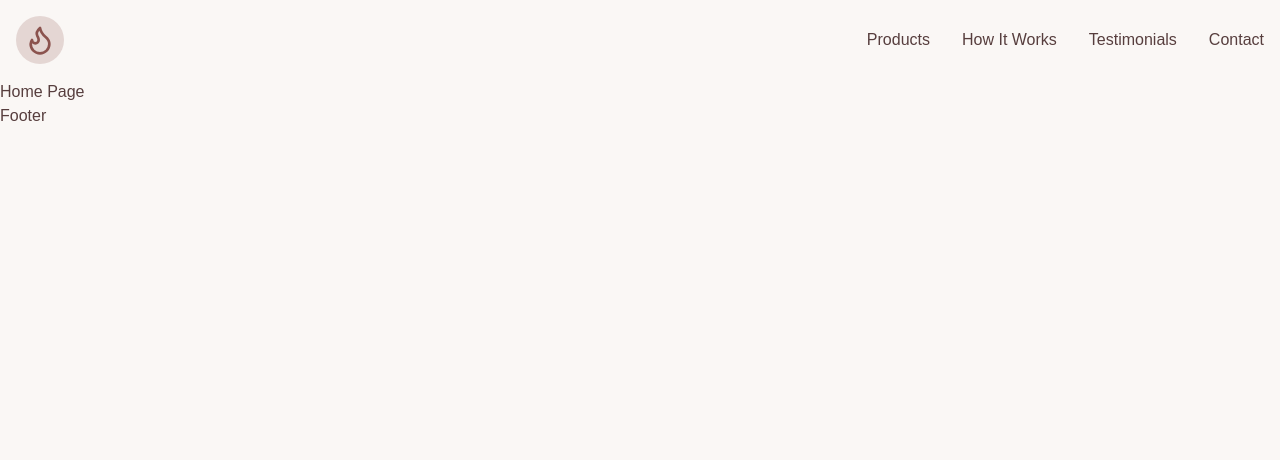
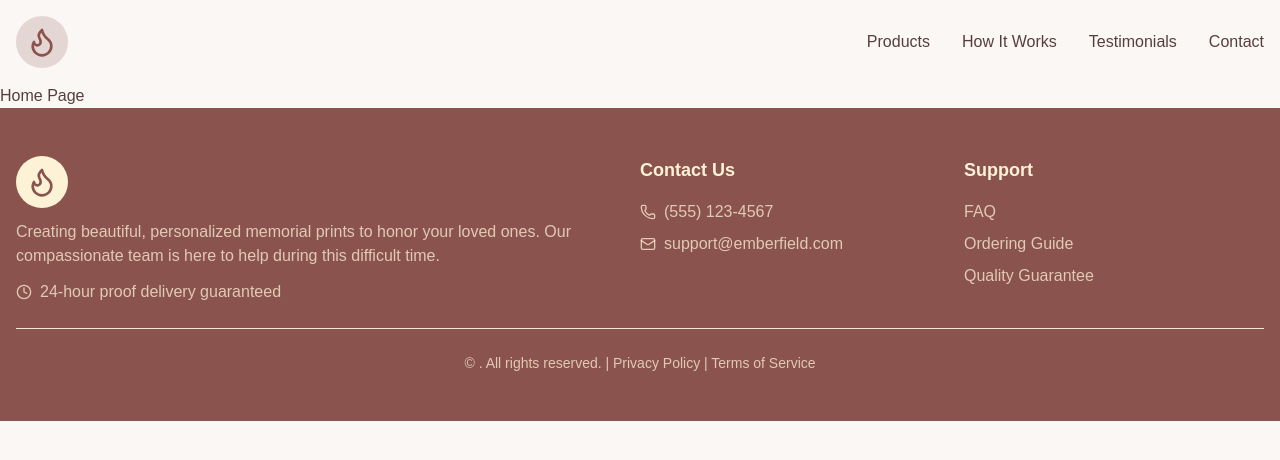
Before and after one commit to shayanameend/ember-frontend-v2, a Next.js app: page / in a window 1280 px wide. Shown: the top 460 px of the page. Built offline with nearby package versions, Linux system fonts and the light colour scheme; a web font is replaced by a local one.

Commit message:
feat: add Separator component; update Footer with contact and support sections

```diff
--- a/package.json
+++ b/package.json
@@ -12,6 +12,7 @@
   },
   "packageManager": "pnpm@10.12.4",
   "dependencies": {
+    "@radix-ui/react-separator": "^1.1.7",
     "@radix-ui/react-slot": "^1.2.3",
     "@stripe/react-stripe-js": "^3.7.0",
     "@stripe/stripe-js": "^7.4.0",
--- a/src/app/_components/logo.tsx
+++ b/src/app/_components/logo.tsx
@@ -5,14 +5,21 @@ interface LogoProps {
   isInverted?: boolean;
 }
 
-export function Logo({ isInverted: _ = false }: Readonly<LogoProps>) {
+export function Logo({ isInverted = false }: Readonly<LogoProps>) {
   return (
     <div className={cn("flex items-center gap-3")}>
-      <div className={cn("p-2 rounded-full bg-primary/20 text-primary")}>
+      <div
+        className={cn(
+          "p-2.5 rounded-full bg-primary/20 text-primary",
+          isInverted && "bg-secondary",
+        )}
+      >
         <FlameIcon className={cn("size-8")} />
       </div>
       <div className={cn("font-[--font-playfair-display]")}>
-        <h1 className={cn("text-4xl font-medium")}>
+        <h1
+          className={cn("text-4xl font-medium", isInverted && "text-secondary")}
+        >
           {process.env.NEXT_PUBLIC_APP_NAME}
         </h1>
         <p className={cn("font-medium")}>
--- a/src/app/_layout/footer.tsx
+++ b/src/app/_layout/footer.tsx
@@ -1,3 +1,75 @@
+import { Clock, MailIcon, PhoneIcon } from "lucide-react";
+import Link from "next/link";
+
+import { Separator } from "~/components/ui/separator";
+import { cn } from "~/lib/utils";
+import { Logo } from "../_components/logo";
+
+const contactItems = [
+  { href: "/", Icon: PhoneIcon, label: "(555) 123-4567" },
+  { href: "/", Icon: MailIcon, label: "support@emberfield.com" },
+];
+
+const supportItems = [
+  { href: "/", label: "FAQ" },
+  { href: "/", label: "Ordering Guide" },
+  { href: "/", label: "Quality Guarantee" },
+];
+
 export function Footer() {
-  return <footer>Footer</footer>;
+  return (
+    <footer className={cn("bg-primary text-secondary/75")}>
+      <div className={cn("max-w-7xl mx-auto px-4 py-12")}>
+        <div className={cn("flex flex-col md:flex-row gap-6")}>
+          <div className={cn("flex-[2] flex flex-col gap-3")}>
+            <Logo isInverted />
+            <p>
+              Creating beautiful, personalized memorial prints to honor your
+              loved ones. Our compassionate team is here to help during this
+              difficult time.
+            </p>
+            <p className={cn("flex items-center gap-2")}>
+              <Clock className={cn("size-4")} />
+              24-hour proof delivery guaranteed
+            </p>
+          </div>
+          <div className={cn("flex-1 flex flex-col gap-4")}>
+            <h3 className={cn("text-secondary text-lg font-bold")}>
+              Contact Us
+            </h3>
+            <ul className={cn("flex flex-col gap-2")}>
+              {contactItems.map((item) => (
+                <li
+                  key={item.label}
+                  className={cn("flex items-center gap-2 hover:text-secondary")}
+                >
+                  <item.Icon className={cn("size-4")} />
+                  <Link href={item.href}>{item.label}</Link>
+                </li>
+              ))}
+            </ul>
+          </div>
+          <div className={cn("flex-1 flex flex-col gap-4")}>
+            <h3 className={cn("text-secondary text-lg font-bold")}>Support</h3>
+            <ul className={cn("flex flex-col gap-2")}>
+              {supportItems.map((item) => (
+                <li
+                  key={item.label}
+                  className={cn("flex items-center gap-2 hover:text-secondary")}
+                >
+                  <Link href={item.href}>{item.label}</Link>
+                </li>
+              ))}
+            </ul>
+          </div>
+        </div>
+        <Separator className={cn("my-6")} />
+        <p className={cn("text-center text-sm")}>
+          © {process.env.NEXT_PUBLIC_APP_COPY_YEAR}{" "}
+          {process.env.NEXT_PUBLIC_APP_NAME}. All rights reserved. | Privacy
+          Policy | Terms of Service
+        </p>
+      </div>
+    </footer>
+  );
 }
--- /dev/null
+++ b/src/components/ui/separator.tsx
@@ -0,0 +1,28 @@
+"use client"
+
+import * as React from "react"
+import * as SeparatorPrimitive from "@radix-ui/react-separator"
+
+import { cn } from "~/lib/utils"
+
+function Separator({
+  className,
+  orientation = "horizontal",
+  decorative = true,
+  ...props
+}: React.ComponentProps<typeof SeparatorPrimitive.Root>) {
+  return (
+    <SeparatorPrimitive.Root
+      data-slot="separator"
+      decorative={decorative}
+      orientation={orientation}
+      className={cn(
+        "bg-border shrink-0 data-[orientation=horizontal]:h-px data-[orientation=horizontal]:w-full data-[orientation=vertical]:h-full data-[orientation=vertical]:w-px",
+        className
+      )}
+      {...props}
+    />
+  )
+}
+
+export { Separator }
```
Also changed, not shown: 1 other file (tests, documents, lock files or other folders).
